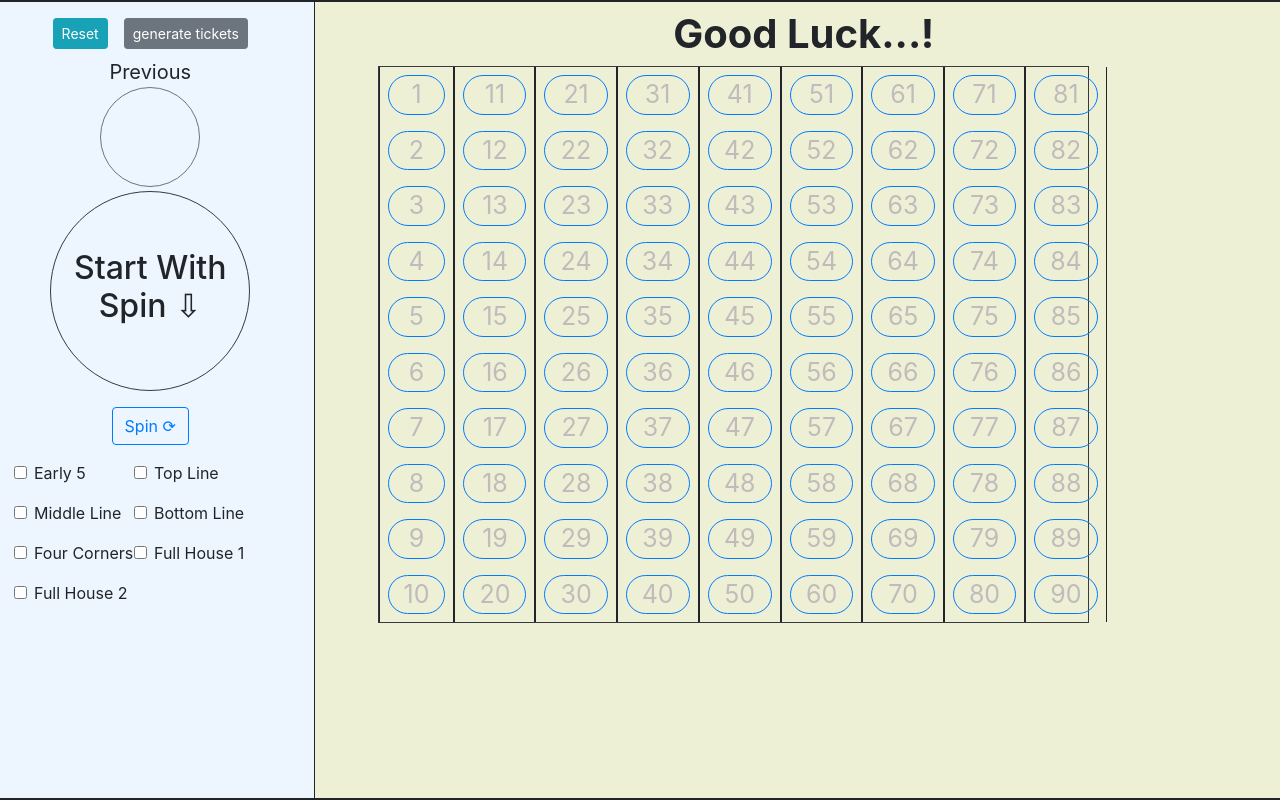
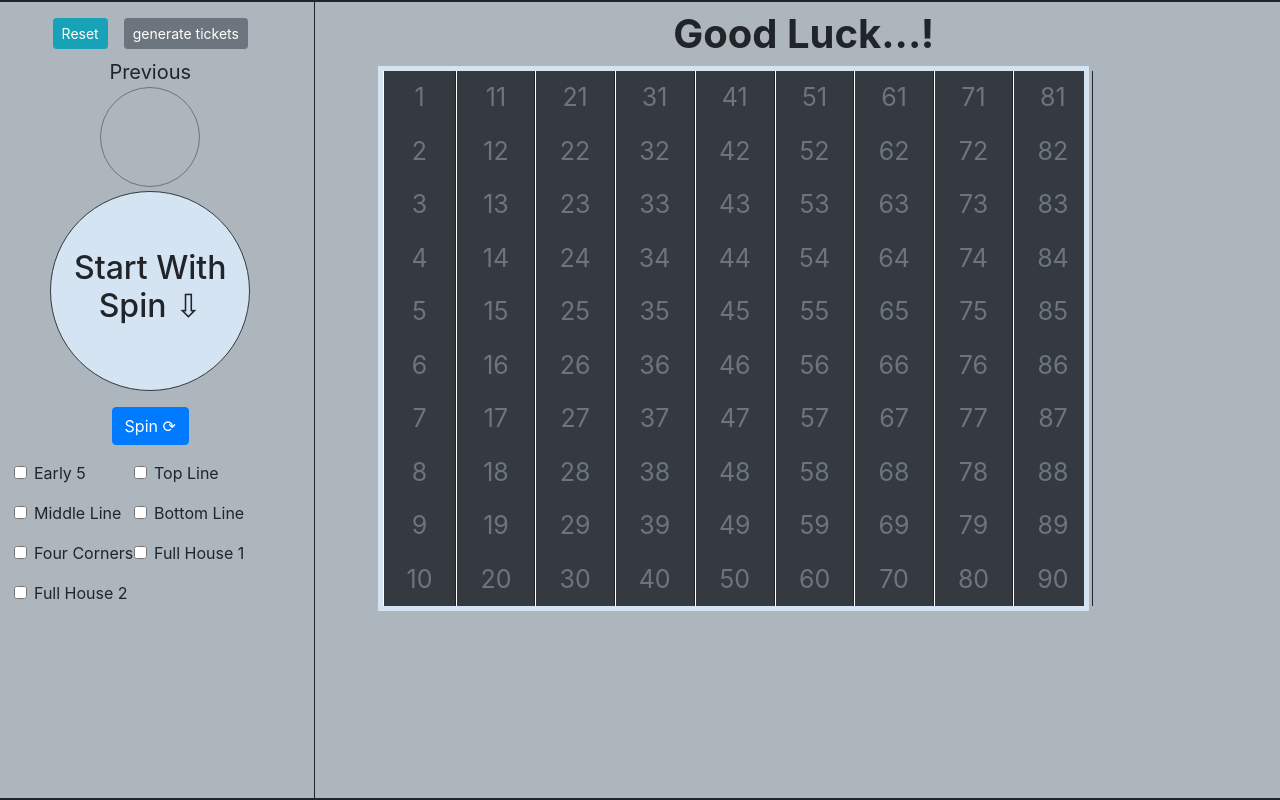
Before and after one commit to avinash-mane/promobi-housie, a React (Create React App) app: page / in a window 1280 px wide. Built offline with nearby package versions, Linux system fonts and the light colour scheme.

Commit message:
change color

```diff
--- a/src/components/main.js
+++ b/src/components/main.js
@@ -58,13 +58,13 @@ function App() {
     for (let i = 1; i <= 90; i++) {
 
       row.push(<div
-        className={`col border ${list.includes(i)? "border-danger": "border-primary"} rounded-pill mx-2 my-2`}
-        style={{ backgroundColor: list.includes(i) ? "#f5cf9f" : "" }}>
-        <span style={{ fontSize: "25px", color: !list.includes(i) ? "#c1bbbb" : "", fontWeight: !list.includes(i) ? "100" : "bold" }}><b>{i}</b></span>
+        className={`col  ${list.includes(i) ? "border-danger" : ""} rounded-pill mx-2 my-2`}
+        style={{ backgroundColor: list.includes(i) ? "#d5e4f3" : "" }}>
+        <span style={{ fontSize: "25px", color: !list.includes(i) ? "#6c757d" : "", fontWeight: !list.includes(i) ? "100" : "bold" }}><b>{i}</b></span>
       </div>)
 
       if (i % 10 === 0) {
-        tempList.push(<div className="row" style={{ margin: "0px", width: "90px", borderLeft: "1px solid", borderRight: "1px solid" }}>{row}</div>)
+        tempList.push(<div className="row" style={{ margin: "0px", width: "90px", borderLeft: "1px solid #fff", borderRight: "1px solid" }}>{row}</div>)
         row = []
       }
     }
@@ -73,7 +73,7 @@ function App() {
 
   return (
     <div className="row" style={{ height: "100vh", border: "2px solid" }}>
-      <div className="col-3 d-flex align-items-center flex-column pt-3" style={{ backgroundColor: "#edf5fe" }}>
+      <div className="col-3 d-flex align-items-center flex-column pt-3" style={{ backgroundColor: "#adb5bd" }}>
         <div className="d-flex justify-content-center">
           <Button variant="info" onClick={handleOnReset} size="sm">
             Reset
@@ -90,19 +90,19 @@ function App() {
             </span>
           }
         </div>
-        <div style={{ width: "200px", height: "200px" }} className="d-flex align-items-center justify-content-center border border-dark rounded-circle" >
+        <div style={{ width: "200px", height: "200px",background:"#d5e4f3" }} className="d-flex align-items-center justify-content-center border border-dark rounded-circle" >
           {isWating ?
             <span style={{ fontSize: "135px", color: "grey" }}>
               {spinner}
             </span> :
             list.length ?
-              <span style={{ fontSize: list.length != 0 ? "135px" : "50px", fontWeight: "bold" }}>
+              <span style={{ fontSize: list.length != 0 ? "135px" : "50px", fontWeight: "bold"}}>
                 {list[list.length - 1]}
               </span> :
               <h2>Start With Spin &#x21e9;</h2>
           }
         </div>
-        <Button className="mt-3" variant="outline-primary" onClick={handleOnClick}>
+        <Button className="mt-3" onClick={handleOnClick}>
           {isWating ?
             <Spinner animation="border" variant="info" /> :
             <>Spin &#x27F3;</>
@@ -112,10 +112,10 @@ function App() {
           {wins.map(label => <FormCheck style={{ width: "120px", textAlign: "left" }} className="p-2" label={label} />)}
         </div>
       </div>
-      <div className="col pt-2" style={{ height: "100%", backgroundColor: "#eef0d6", borderLeft: "1px solid" }}>
+      <div className="col pt-2" style={{ height: "100%", backgroundColor: "#adb5bd", borderLeft: "1px solid" }}>
         <div>
           <h1><b>Good Luck...!</b></h1>
-          <div class="d-flex mx-5 mb-5 border border-dark w-75">
+          <div class="d-flex mx-5 mb-5 bg-dark w-75" style={{ borderColor: "#adb5bd",border:"5px solid #d5e4f3" }}>
             <Board />
           </div>
         </div>
```
